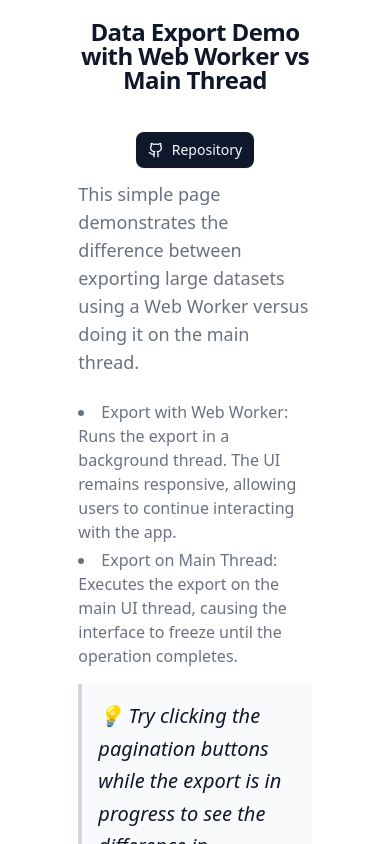
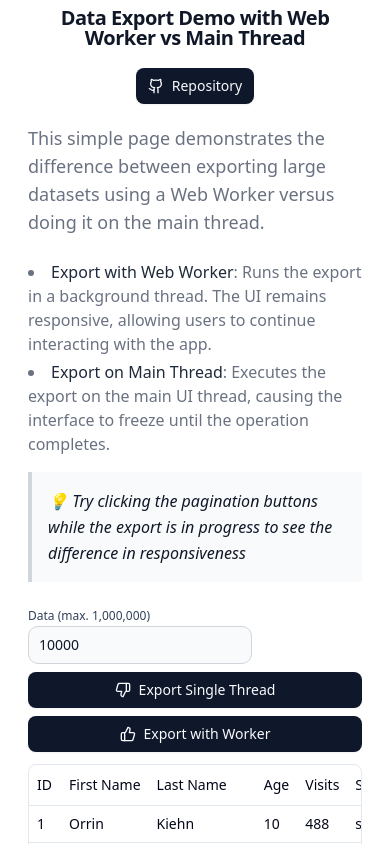
Before and after one commit to hafizhuseynov/web-worker, a React (Vite) app: page / in a window 390 px wide. Shown: the top 844 px of the page. Built offline with nearby package versions, Linux system fonts and the light colour scheme.

Commit message:
fixed responsiveness

```diff
--- a/src/App.jsx
+++ b/src/App.jsx
@@ -79,12 +79,12 @@ function App() {
   }, [dataCount]);
 
   return (
-    <main className="p-5 flex justify-center">
-      <div className="w-2/3">
-        <h1 className="mb-10 max-w-[500px] mx-auto text-center text-2xl font-extrabold leading-none tracking-tight text-gray-900 md:text-3xl lg:text-4xl dark:text-white">
+    <main className="p-2 md:p-5 flex justify-center">
+      <div className="px-5 max-w-full">
+        <h1 className="mb-5 max-w-[500px] mx-auto text-center text-xl font-extrabold leading-none tracking-tight text-gray-900 md:text-3xl lg:text-4xl dark:text-white">
           Data Export Demo with Web Worker vs Main Thread
         </h1>
-        <div className="flex justify-center mb-3">
+        <div className="flex justify-center mb-5">
           <Button asChild>
             <a
               href="https://github.com/hafizhuseynov/web-worker"
@@ -101,31 +101,36 @@ function App() {
         <div>
           <ul className="space-y-1 text-gray-500 list-disc list-inside dark:text-gray-400">
             <li>
-              Export with Web Worker: Runs the export in a background thread.
-              The UI remains responsive, allowing users to continue interacting
-              with the app.
+              <span className="text-gray-800 font-medium">
+                Export with Web Worker
+              </span>
+              : Runs the export in a background thread. The UI remains
+              responsive, allowing users to continue interacting with the app.
             </li>
             <li>
-              Export on Main Thread: Executes the export on the main UI thread,
-              causing the interface to freeze until the operation completes.
+              <span className="text-gray-800 font-medium">
+                Export on Main Thread
+              </span>
+              : Executes the export on the main UI thread, causing the interface
+              to freeze until the operation completes.
             </li>
           </ul>
 
           <blockquote className="p-4 my-4 border-s-4 border-gray-300 bg-gray-50 dark:border-gray-500 dark:bg-gray-800">
-            <p className="text-xl italic font-medium leading-relaxed text-gray-900 dark:text-white">
+            <p className="text-md italic font-medium leading-relaxed text-gray-900 dark:text-white">
               💡 Try clicking the pagination buttons while the export is in
               progress to see the difference in responsiveness
             </p>
           </blockquote>
         </div>
-        <div className="flex flex-col md:flex-row gap-2 justify-end items-center mb-3 mt-5">
-          <div className="flex-1 flex items-center">
-            <label className="whitespace-nowrap me-2">
+        <div className="flex flex-col md:flex-row gap-2 justify-end md:items-end mb-3 mt-5">
+          <div className="flex-1">
+            <label className="whitespace-nowrap me-2 text-xs text-slate-700">
               Data (max. 1,000,000)
             </label>
             <input
               type="number"
-              className="bg-gray-50 border border-gray-300 text-gray-900 text-sm rounded-lg focus:ring-blue-500 focus:border-blue-500 block w-full p-2.5 dark:bg-gray-700 dark:border-gray-600 dark:placeholder-gray-400 dark:text-white dark:focus:ring-blue-500 dark:focus:border-blue-500"
+              className="bg-gray-50 border border-gray-300 text-gray-900 text-sm rounded-lg focus:ring-blue-500 focus:border-blue-500 block px-2.5 py-2 dark:bg-gray-700 dark:border-gray-600 dark:placeholder-gray-400 dark:text-white dark:focus:ring-blue-500 dark:focus:border-blue-500"
               value={dataCount}
               max={1000000}
               onChange={(e) => {
@@ -212,7 +217,9 @@ function App() {
             Export with Worker
           </Button>
         </div>
-        <DataTable data={data} columns={columns} />
+        <div className="overflow-x-hidden max-w-full">
+          <DataTable data={data} columns={columns} />
+        </div>
       </div>
     </main>
   );
```
